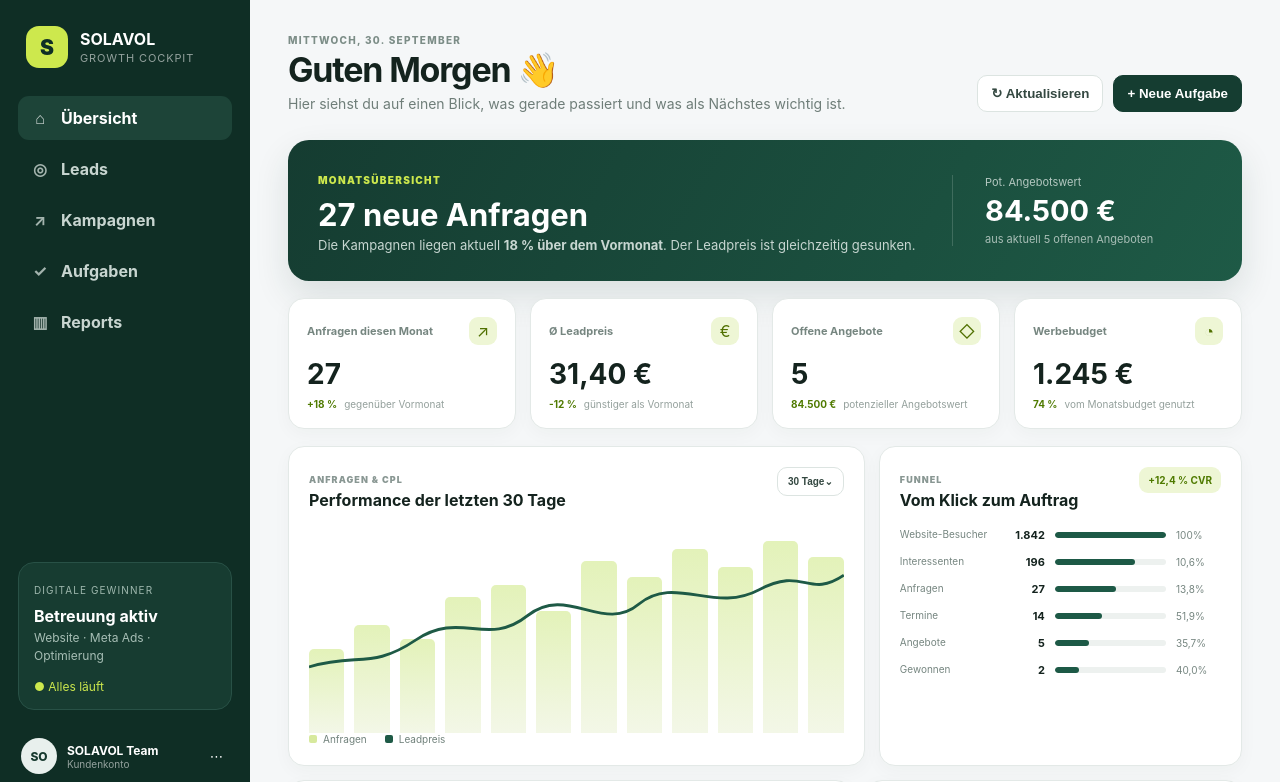
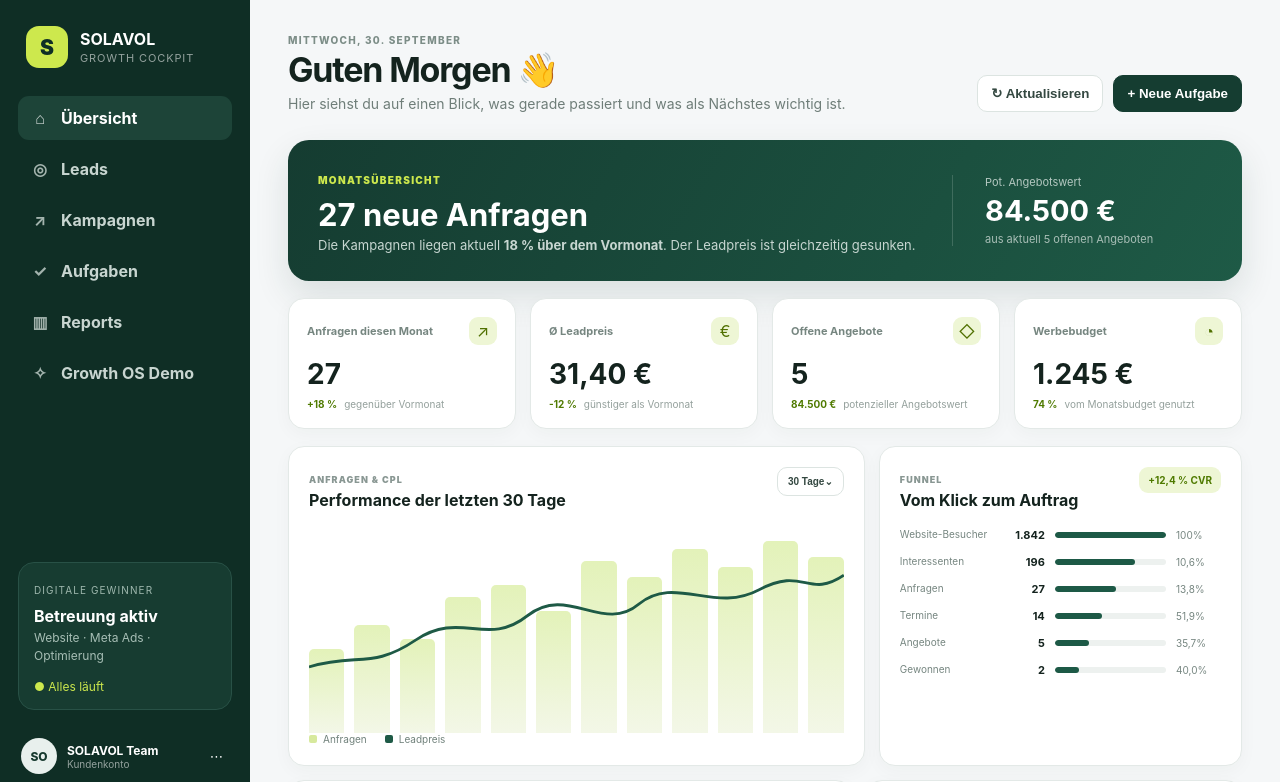
Before and after one commit to ravoeee-droid/solavol, a Next.js app: page / in a window 1280 px wide. Shown: the top 782 px of the page. Built offline with nearby package versions, Linux system fonts and the light colour scheme.

Commit message:
feat: link new Growth OS demo from existing cockpit

```diff
--- a/components/Nav.tsx
+++ b/components/Nav.tsx
@@ -1,6 +1,6 @@
 'use client';
 import {usePathname} from 'next/navigation';
-const items=[['/','Übersicht','⌂'],['/leads','Leads','◎'],['/kampagnen','Kampagnen','↗'],['/aufgaben','Aufgaben','✓'],['/reports','Reports','▥']];
+const items=[['/','Übersicht','⌂'],['/leads','Leads','◎'],['/kampagnen','Kampagnen','↗'],['/aufgaben','Aufgaben','✓'],['/reports','Reports','▥'],['/admin','Growth OS Demo','✧']];
 export default function Nav(){
  const path=usePathname();
  return <nav>{items.map(([href,label,icon])=><a key={href} href={href} className={path===href?'active':''}><span>{icon}</span>{label}</a>)}</nav>
```
